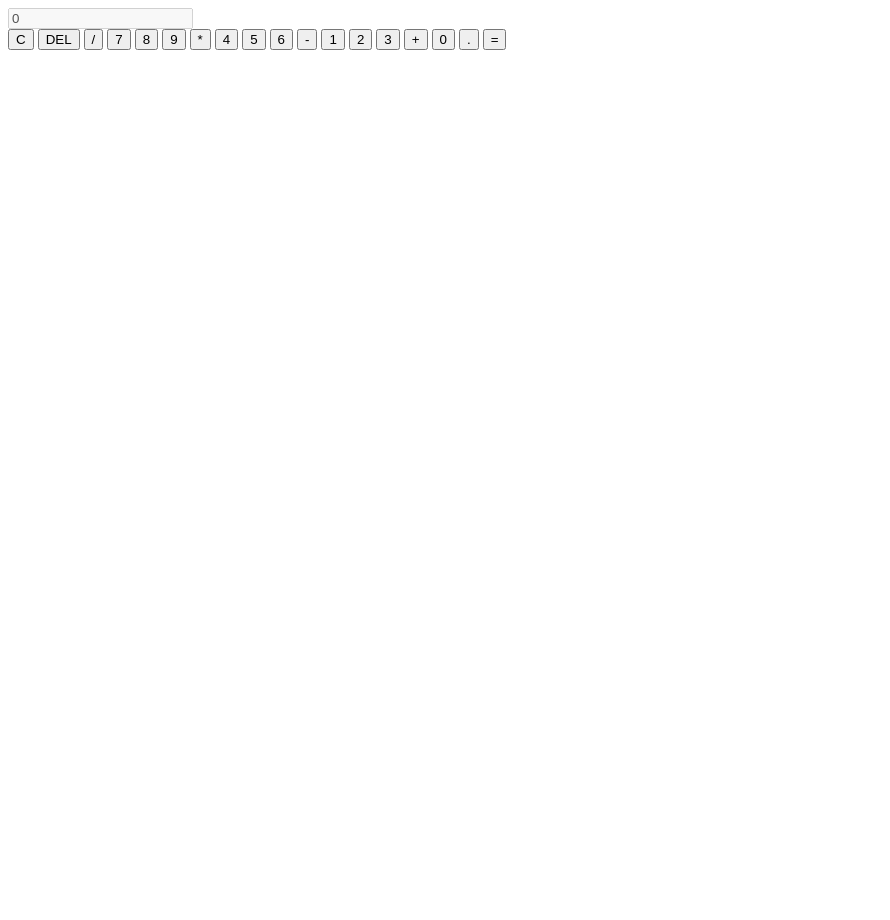
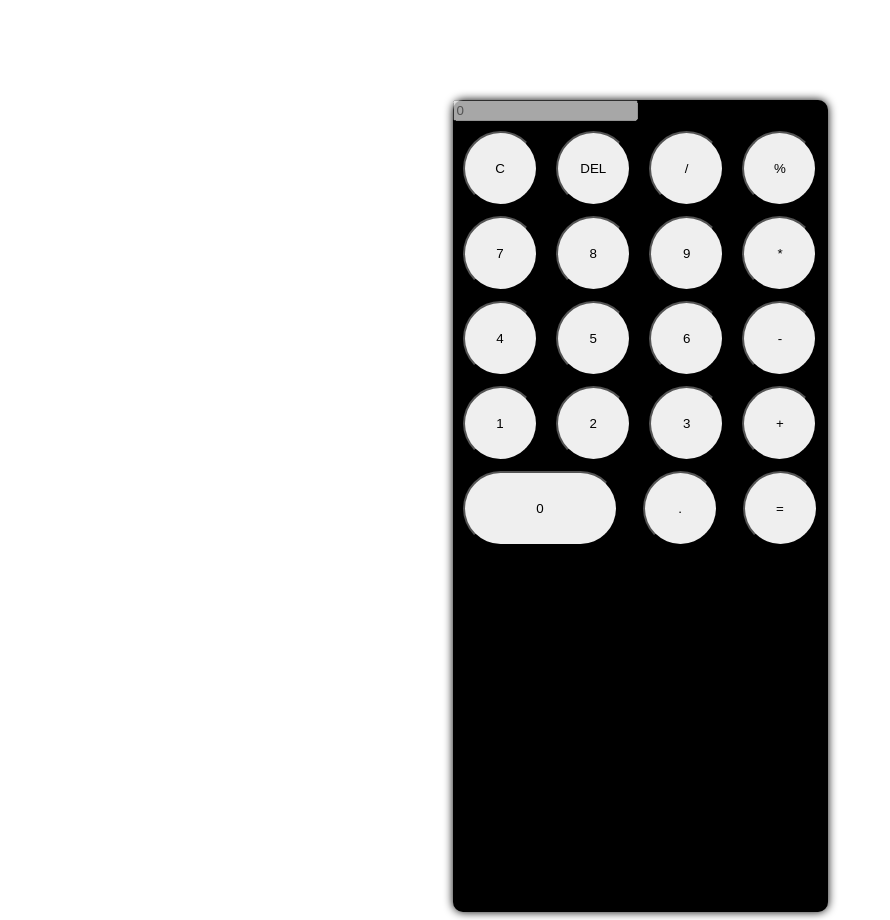
Before and after one commit to ericli18/apple-calculator-clone, a plain HTML site: page index.html in a window 1280 px wide. Shown: the whole page, without its empty margins (0-890 px from the left). Before the commit the page ends 800 px from the top, so only its background shows below. Drawn offline with Linux system fonts and the light colour scheme.

Commit message:
Add circular buttons

```diff
--- a/index.html
+++ b/index.html
@@ -5,6 +5,7 @@
     <meta http-equiv="X-UA-Compatible" content="IE=edge">
     <meta name="viewport" content="width=device-width, initial-scale=1.0">
     <title>Calculator</title>
+    <link rel="stylesheet" href="style.css">
 </head>
 <body>
     <div class="content">
@@ -16,6 +17,7 @@
                 <button class="btn btn-clear">C</button>
                 <button class="btn btn-delete">DEL</button>
                 <button class="btn btn-divide">/</button>
+                <button class="btn percent">%</button>
                 <button class="btn btn-7">7</button>
                 <button class="btn btn-8">8</button>
                 <button class="btn btn-9">9</button>
--- a/style.css
+++ b/style.css
@@ -0,0 +1,30 @@
+.calculator{
+    width: 375px;
+    height: 812px;
+    background-color: #000;
+    border-radius: 10px;
+    margin: 0 auto;
+    margin-top: 100px;
+    box-shadow: 0 0 10px #000;
+    display: flex;
+    flex-direction: column;
+}
+
+.btn{
+    width: 75px;
+    height: 75px;
+    border-radius: 50%;
+}
+
+.btn-0{
+    border-radius: 37.5px;
+    width: 155px;
+}
+
+.buttons{
+    display: flex;
+    flex-wrap: wrap;
+    justify-content: space-between;
+    padding: 10px;
+    gap: 10px;
+}
```
